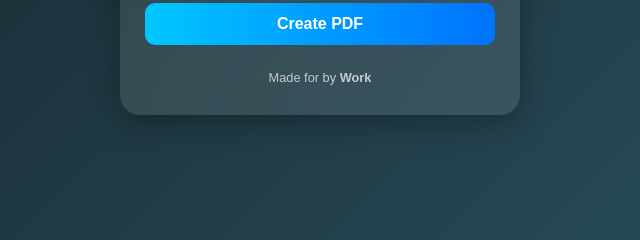
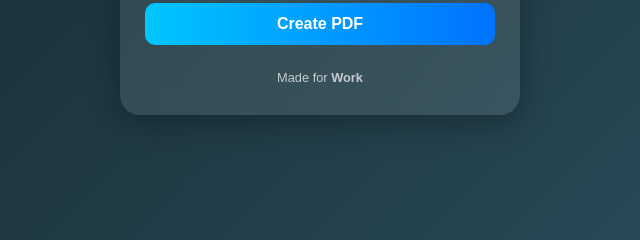
Before and after one commit to SaudiBrother/Pdf-file-maker, a plain HTML site: page index.html in a window 1280 px wide. Shown: the part 436-676 px from the top of the page, 320-960 px from the left. Drawn offline with nearby package versions, Linux system fonts and the light colour scheme.

Commit message:
Fix HTML structure and footer content

```diff
--- a/index.html
+++ b/index.html
@@ -16,7 +16,7 @@
 
     <p id="status"></p>
 
-    <footer>Made for by <b>Work</b></footer>
+    <footer>Made for <b>Work</b></footer>
   </div>
 
   <script src="https://cdnjs.cloudflare.com/ajax/libs/jspdf/2.5.1/jspdf.umd.min.js"></script>
```
